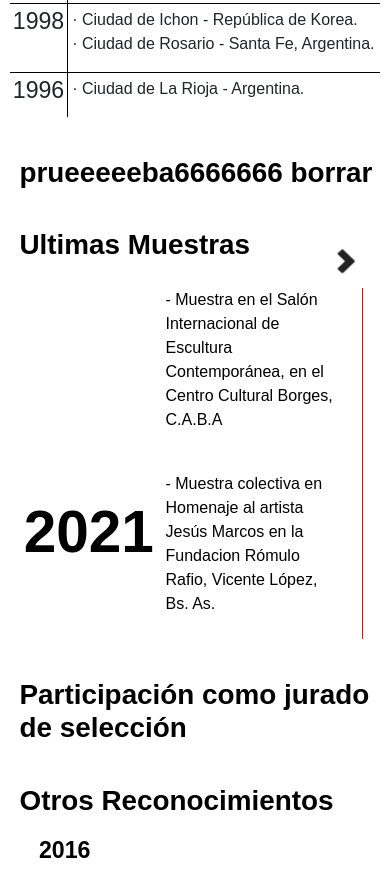
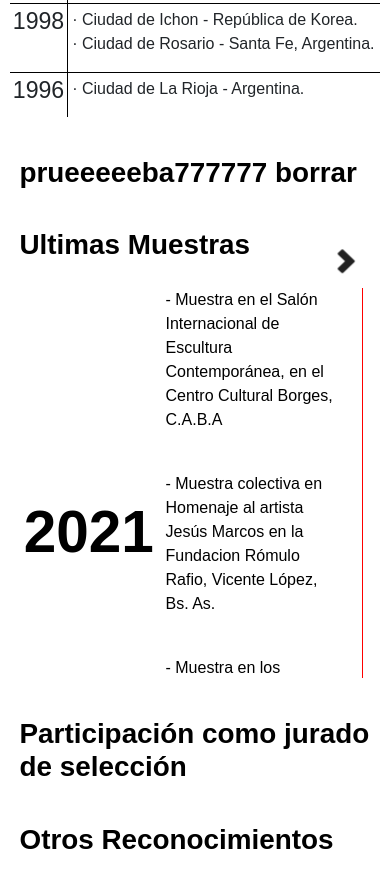
Before and after one commit to JereDiberto/JuliaFarjat, a website: page pages/sobre-mi.html in a window 390 px wide. Shown: the part 2915-3784 px from the top of the page. Drawn offline with nearby package versions, Linux system fonts and the light colour scheme.

Commit message:
version2

```diff
--- a/pages/sobre-mi.html
+++ b/pages/sobre-mi.html
@@ -225,7 +225,7 @@
     </section>
 </section>
 
-<h1>prueeeeeba6666666 borrar</h1>
+<h1>prueeeeeba777777 borrar</h1>
 
 <h1>Ultimas Muestras</h1>
 <section class="arrowRotate">
--- a/scss/_home.scss
+++ b/scss/_home.scss
@@ -284,7 +284,7 @@ $color1: #7196B9;
     }
 
     .wrapper{
-        max-height: 300vw;
+        max-height: 100vw;
         display: flex;
         overflow: auto;
     }
@@ -308,7 +308,7 @@ $color1: #7196B9;
 
     .wrapper .item{
         min-width: 90vw;
-        height: 90vw;
+        height: 110vw;
         text-align: left;
         margin-right: 2px;
         margin: 0 3vw 0 3vw;
```
Also changed, not shown: css/style.css.
